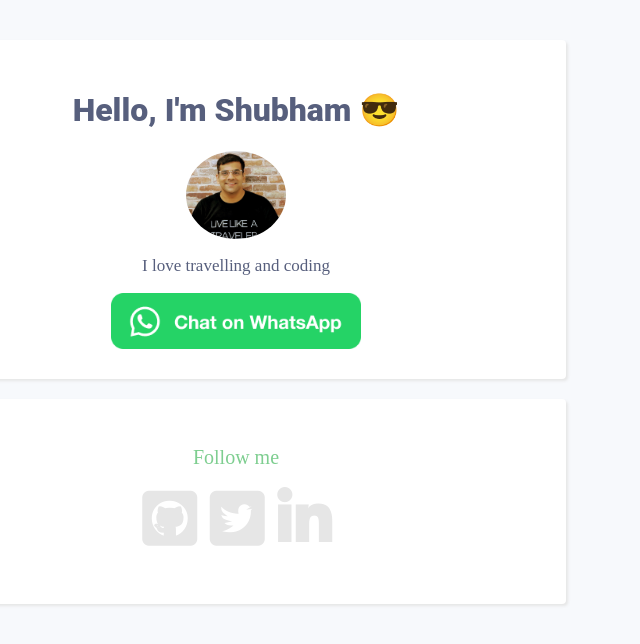
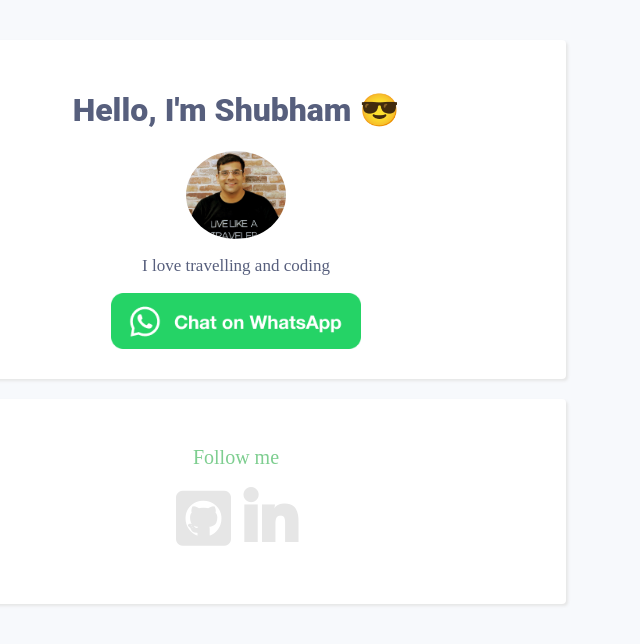
Before and after one commit to shubsamania/profile, a plain HTML site: page index.html in a window 1280 px wide. Shown: the whole page, without its empty margins (404-1044 px from the left). Drawn offline with Linux system fonts and the light colour scheme.

Commit message:
made some changes

```diff
--- a/index.html
+++ b/index.html
@@ -27,11 +27,6 @@
         </a>
       </li>
       <li>
-        <a href="https://twitter.com/shubsamania" target="_blank">
-          <i class="fab fa-twitter-square"></i>
-        </a>
-      </li>
-      <li>
         <a href="https://www.linkedin.com/in/gautamshubham" target="_blank">
           <i class="fab fa-linkedin-in"></i>
         </a>
```
